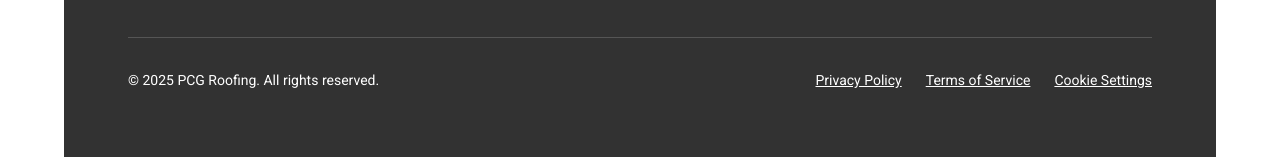
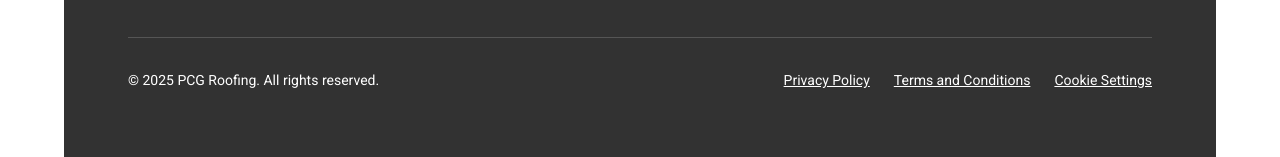
Before and after one commit to npmsami/PCG, a Next.js app: page / in a window 1280 px wide. Shown: the part 8220-8377 px from the top of the page. Built offline with nearby package versions, Linux system fonts and the light colour scheme.

Commit message:
Update legal pages and footer links

```diff
--- a/app/components/Footer.tsx
+++ b/app/components/Footer.tsx
@@ -135,7 +135,7 @@ export default function Footer() {
           </div>
           <div className="legal-links">
             <a href="/privacy-policy" className="legal-link">Privacy Policy</a>
-            <a href="#" className="legal-link">Terms of Service</a>
+            <a href="/terms-and-conditions" className="legal-link">Terms and Conditions</a>
             <a href="#" className="legal-link">Cookie Settings</a>
           </div>
         </div>
```
